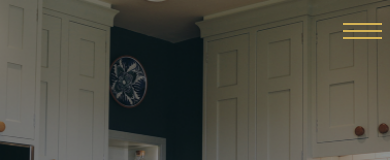
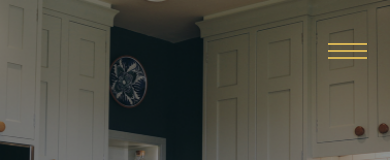
Before and after one commit to KamilaDyn/mtc-free-trail-task, a website built with webpack: page src/index.html in a window 390 px wide. Shown: the top 160 px of the page. Built offline with nearby package versions, Linux system fonts and the light colour scheme.

Commit message:
bugfi/display mobile bar

```diff
--- a/src/style/elements/_header.scss
+++ b/src/style/elements/_header.scss
@@ -9,14 +9,15 @@
   }
   &__mobile-menu {
     position: absolute;
-    top: 0;
-    right: 0;
+    top: 20px;
+    right: 15px;
     display: flex;
-    z-index: 1000;
+    z-index: 1001;
     justify-content: flex-end;
     margin-top: 15px;
     @include lg {
-      margin-top: 0;
+      top: 0;
+      right: 0;
     }
   }
 }
```
